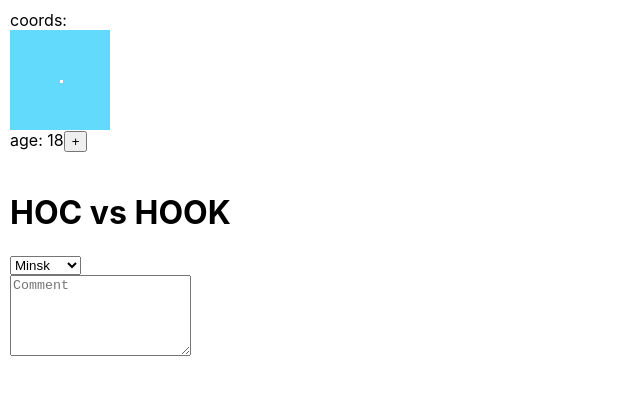
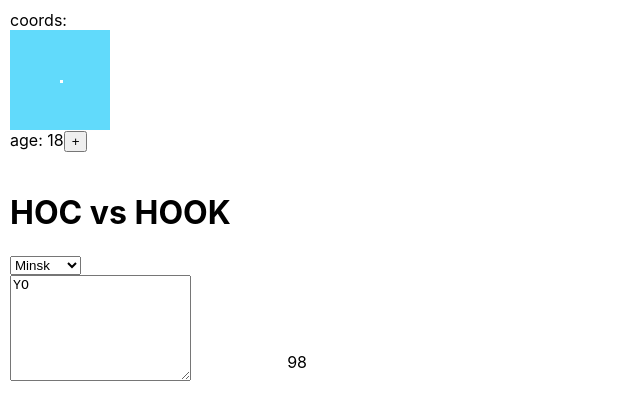
Before and after one commit to wostrau/hook-app, a React (Create React App) app: page / in a window 1280 px wide. Shown: the top 420 px of the page, without its empty margins (0-640 px from the left). Built offline with nearby package versions, Linux system fonts and the light colour scheme.

Commit message:
Hook app #2 video lesson - TBD / stopped at 00:43:20

```diff
--- a/src/HocVsHook.tsx
+++ b/src/HocVsHook.tsx
@@ -1,4 +1,4 @@
-import React from 'react'
+import React, {ChangeEvent, useState} from 'react'
 import './App.css'
 
 type HocVsHookPropsType = {}
@@ -11,23 +11,32 @@ export const HocVsHook: React.FC<HocVsHookPropsType> = (props) => {
         <div className="App" style={{padding: '10px'}}>
             <h1>HOC vs HOOK</h1>
             <Select values={['Minsk', 'Grodna', 'Brest', 'Magilew']}/>
-            <TextareaWithLimit limit={100} placeholder={'Comment'}/>
+            <TextareaWithLimit
+                limit={100}
+                placeholder={'Comment'}
+                value={'YO'}
+            />
         </div>
     )
 }
 
-const TextareaWithLimit: React.FC<{ limit: number, placeholder: string }> = ({limit, ...props}) => {
+type TextareaPropsType = { limit: number, placeholder: string, value: string }
+const TextareaWithLimit: React.FC<TextareaPropsType> = ({limit, value = '', ...props}) => {
+    const [textValue, setTextValue] = useState<string>(value)
+    const onChangeHandler = (e: ChangeEvent<HTMLTextAreaElement>) => setTextValue(e.currentTarget.value)
 
     return (
-        <div style={{position: 'relative'}}>
+        <div style={{position: 'relative', width: '300px', height: '100px'}}>
             <textarea
-                style={{position: 'absolute'}}
+                style={{position: 'absolute', height: '100px'}}
                 {...props}
-                name="TextareaWithLimit"
-                cols={20}
-                rows={5}
+                maxLength={limit}
+                value={textValue}
+                onChange={onChangeHandler}
             />
-            <span>{limit}</span>
+            <span
+                style={{position: 'absolute', right: '3px', bottom: '3px'}}
+            >{limit - textValue.length}</span>
         </div>
     )
 }
```
